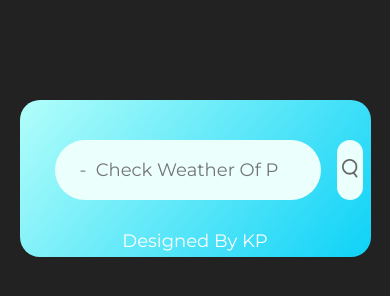
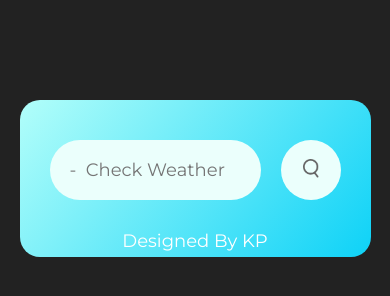
Before and after one commit to kppavan/Weather-Now, a plain HTML site: page index.html in a window 390 px wide. Drawn offline with Linux system fonts and the light colour scheme.

Commit message:
updated Responsiveness

```diff
--- a/styles.css
+++ b/styles.css
@@ -17,7 +17,7 @@ body {
   color: #fff;
   margin: 100px auto 0;
   border-radius: 20px;
-  padding: 40px 35px 0px 35px;
+  padding: 40px 30px 0px 30px;
   text-align: center;
 }
 
@@ -32,12 +32,13 @@ body {
   outline: 0;
   border: 0;
   background: #ebfffc;
+  width: 80%;
   color: #555;
-  padding: 10px 25px;
+  padding: 10px 20px;
   height: 60px;
   border-radius: 30px;
   flex: 1;
-  margin-right: 16px;
+  margin-right: 20px;
   font-size: 18px;
 }
 
```
